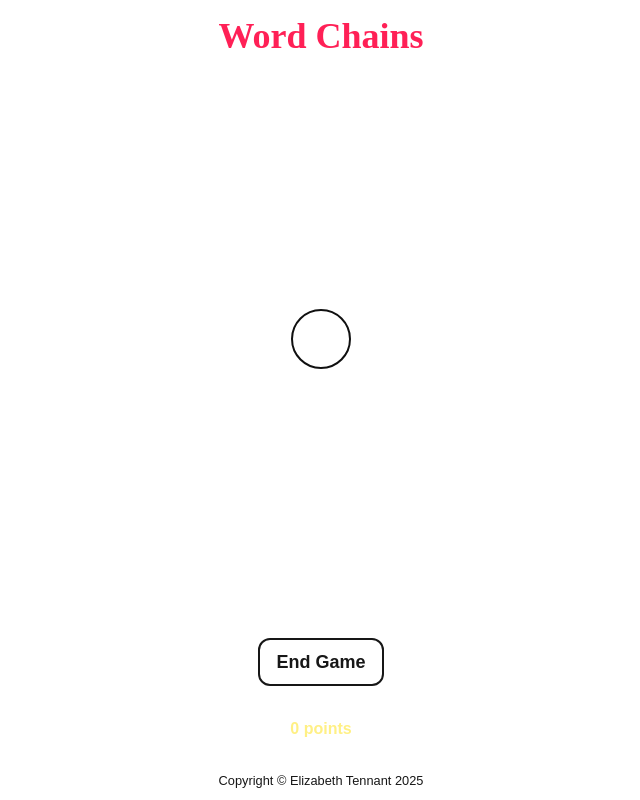
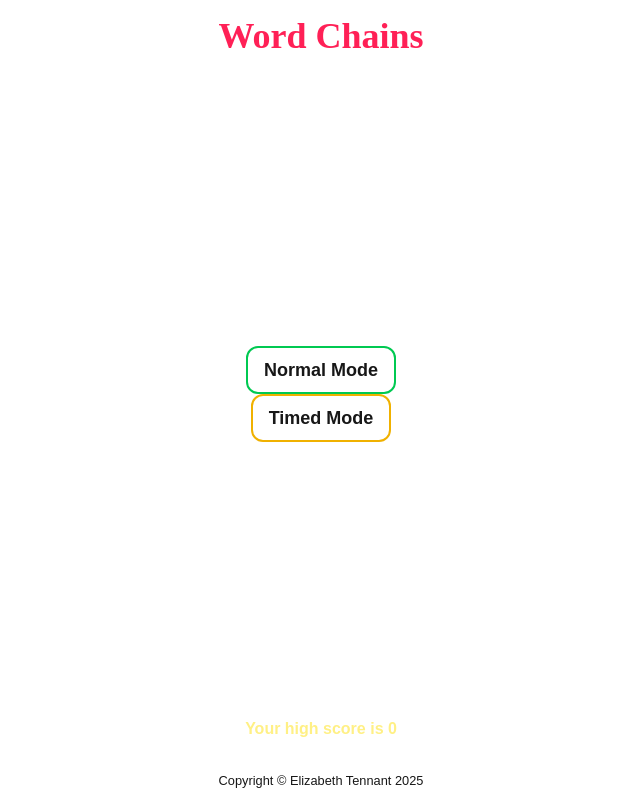
Before and after one commit to ertennant/WordChains, a Next.js app: page / in a window 1280 px wide. Both pictures are taken after a click on the button "Start New Game". Shown: the whole page, without its empty margins (319-959 px from the left). Built offline with nearby package versions, Linux system fonts and the light colour scheme; a web font is replaced by a local one.

Commit message:
Add Timed Mode.

```diff
--- a/app/gameview.tsx
+++ b/app/gameview.tsx
@@ -1,6 +1,6 @@
 "use client";
 
-import { useState, SetStateAction, useEffect } from "react";
+import React, { useRef, useState, SetStateAction, useEffect } from "react";
 import LetterNode from "./letter-node";
 import LetterInput from "./letter-input";
 
@@ -33,31 +33,72 @@ const letterValues : Map<string, number> = new Map([
   ['z', 10]
   ]);
 
+const TIME_PER_WORD = 30000; // in milliseconds
+
 export default function GameView({}) {
+  const [gameType, setGameType] : [string, React.Dispatch<SetStateAction<string>>] = useState("");
   const [isRunning, setIsRunning] : [boolean, React.Dispatch<SetStateAction<boolean>>] = useState(false);
   const [score, setScore] : [number, React.Dispatch<SetStateAction<number>>] = useState(0);
-  const [highScore, setHighScore] : [number, React.Dispatch<SetStateAction<number>>] = useState(0);
+  const [highScore, setHighScore] : [{timed: number, untimed: number}, React.Dispatch<SetStateAction<{timed: number, untimed: number}>>] = useState({timed: 0, untimed: 0});
   const [currentWord, setCurrentWord] : [string, React.Dispatch<SetStateAction<string>>] = useState("");
   const [prevWords, setPrevWords] : [string[], React.Dispatch<SetStateAction<string[]>>] = useState(new Array());
+  const [showGameModePicker, setShowGameModePicker] : [boolean, React.Dispatch<SetStateAction<boolean>>] = useState(false);
+  const startTime = useRef(0);
+  const intervalRef = useRef<ReturnType<typeof setInterval>>(undefined);
+  const [elapsedTime, setElapsedTime] : [number, React.Dispatch<SetStateAction<number>>] = useState(0);
+  const [totalDuration, setTotalDuration] : [number, React.Dispatch<SetStateAction<number>>] = useState(0);
 
   useEffect(() => {
-    setHighScore(Number(localStorage.getItem('highscore')) ?? 0);
+    // when page loads on client, retrieve any saved highscore data they have
+    setHighScore({
+      timed: Number(localStorage.getItem('highscore-timed')) ?? 0,
+      untimed: Number(localStorage.getItem('highscore')) ?? 0,
+    })
   }, []);
 
-  function startGame() {
+  useEffect(() => {
+    // update timer every 100 ms, end game if exceeds time
+    if (gameType == "timed") {
+      if (isRunning) {
+        intervalRef.current = setInterval(() => {
+          setElapsedTime(Date.now() - startTime.current);
+        }, 100)
+      }
+    }
+
+    return () => {
+      clearInterval(intervalRef.current); // stops when finished
+    }
+  }, [isRunning])
+
+  useEffect(() => {
+    if (elapsedTime > TIME_PER_WORD) {
+      endGame();
+    }
+  }, [elapsedTime])
+
+  function startGame(gameType: string) {
     setIsRunning(true);
     setScore(0);
     setCurrentWord("");
     setPrevWords([]);
+    setGameType(gameType);
+    if (gameType == "timed") {
+      startTime.current = Date.now();
+      setElapsedTime(0);
+      setTotalDuration(0);
+    }
   }
 
   function endGame() {
     setIsRunning(false);
-    if (score > highScore) {
+    if (gameType == 'untimed' && score > highScore.untimed) {
       localStorage.setItem('highscore', score.toString());
-      setHighScore(score);
+      setHighScore({timed: highScore.timed, untimed: score});
+    } else if (gameType == 'timed' && score > highScore.timed) {
+      localStorage.setItem('highscore-timed', score.toString());
+      setHighScore({timed: score, untimed: highScore.untimed});
     }
-    console.log(`Game Over. Your score is: ${score}`);
   }
 
   function updateScore(word: string) {
@@ -101,17 +142,26 @@ export default function GameView({}) {
       setPrevWords([...prevWords, currentWord]);
       updateScore(currentWord);
       setCurrentWord(currentWord.charAt(currentWord.length - 1));
+      if (gameType == "timed") {
+        setTotalDuration(totalDuration + Math.floor((elapsedTime / 1000) % 60));
+        setElapsedTime(0);
+        startTime.current = Date.now();
+      }
     } else {
       endGame();
     }
   }
 
   return (
-    <main className="h-9/10 gap-8 text-center px-8">
+    <main className="h-9/10 gap-8 text-center px-8" onClick={e => setShowGameModePicker(false)}>
       <div className="h-full">
         { isRunning ?
           <div className="flex flex-col justify-between items-center h-full">
-            <div className="basis-4/5 content-center">
+            {gameType == "timed" ?
+              <div className={"font-bold italic text-3xl basis-1/5 content-end"}><p>{Math.floor(((TIME_PER_WORD - elapsedTime) / 1000) % 60)}</p></div>
+              : ""
+            }
+            <div className={"content-center" + (gameType == "untimed" ? " basis-4/5" : " basis-4/5")}>
               {currentWord.split("").map((c, i) =>
                 <LetterNode key={'letter-' + i} value={c}></LetterNode>
               )}
@@ -130,7 +180,10 @@ export default function GameView({}) {
           {score > 0 ?
             <div className="content-center p-4 w-full basis-1/5 sm:w-1/2 lg:w-1/3 xl:w-1/4">
               <p className="font-bold text-yellow-200 italic">You scored {score} points!</p>
-              {score == highScore && score > 0 ?
+              {gameType == "timed" ?
+              <p className="font-bold text-yellow-200 italic">You entered {prevWords.length} word{prevWords.length > 1 || prevWords.length == 0 ? "s" : ""} in {totalDuration + (Math.floor((elapsedTime / 1000) % 60))} seconds!</p>
+              : ""}
+              {score > 0 && ((gameType == 'timed' && score == highScore.timed) || (gameType == 'untimed' && score == highScore.untimed)) ?
                 <p className="text-pulse-green font-bold italic">
                   <span className="sparkle-in-out-animate">✨</span>
                   New High Score!
@@ -151,11 +204,13 @@ export default function GameView({}) {
             </div>
           : ""}
           <div className={(score > 0 ? "basis-1/5 " : "grow ") + "content-center w-full sm:w-1/2 lg:w-1/3 xl:w-1/4"}>
-            <button className="border-2 rounded-xl py-2 px-4 cursor-pointer text-lg font-bold border-pulse hover:bg-cyan-200/20 transition duration-200" onClick={startGame}>Start New Game</button>
+            <div className={showGameModePicker ? "block" : "hidden"}>
+              <button className="mx-1 border-2 border-green-500 rounded-xl py-2 px-4 cursor-pointer text-lg font-bold hover:bg-cyan-200/20" onClick={e => startGame("untimed")}>Normal Mode</button>
+              <button className="mx-1 border-2 border-yellow-500 rounded-xl py-2 px-4 cursor-pointer text-lg font-bold hover:bg-cyan-200/20" onClick={e => startGame("timed")}>Timed Mode</button>
+            </div>
+            <button className={"border-2 rounded-xl py-2 px-4 cursor-pointer text-lg font-bold border-pulse hover:bg-cyan-200/20 transition duration-200" + (showGameModePicker ? " hidden" : "")} onClick={e => {setShowGameModePicker(true); e.stopPropagation();}}>Start New Game</button>
           </div>
-          {score == 0 && highScore > 0 ?
-            <p className="text-yellow-200 font-bold">Your high score is {highScore}</p>
-          : ""}
+          <p className="text-yellow-200 font-bold">Your high score is {gameType == "timed" ? highScore.timed : highScore.untimed}</p>
         </div>
         }
       </div>
```
